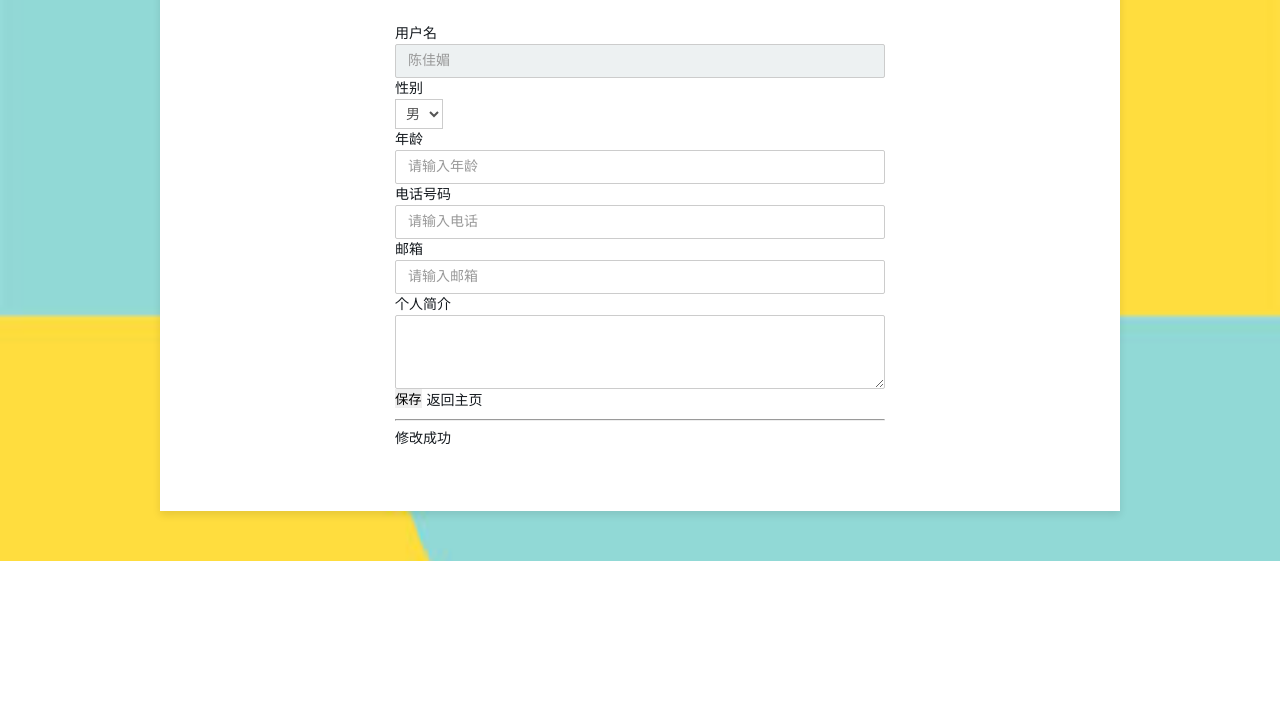
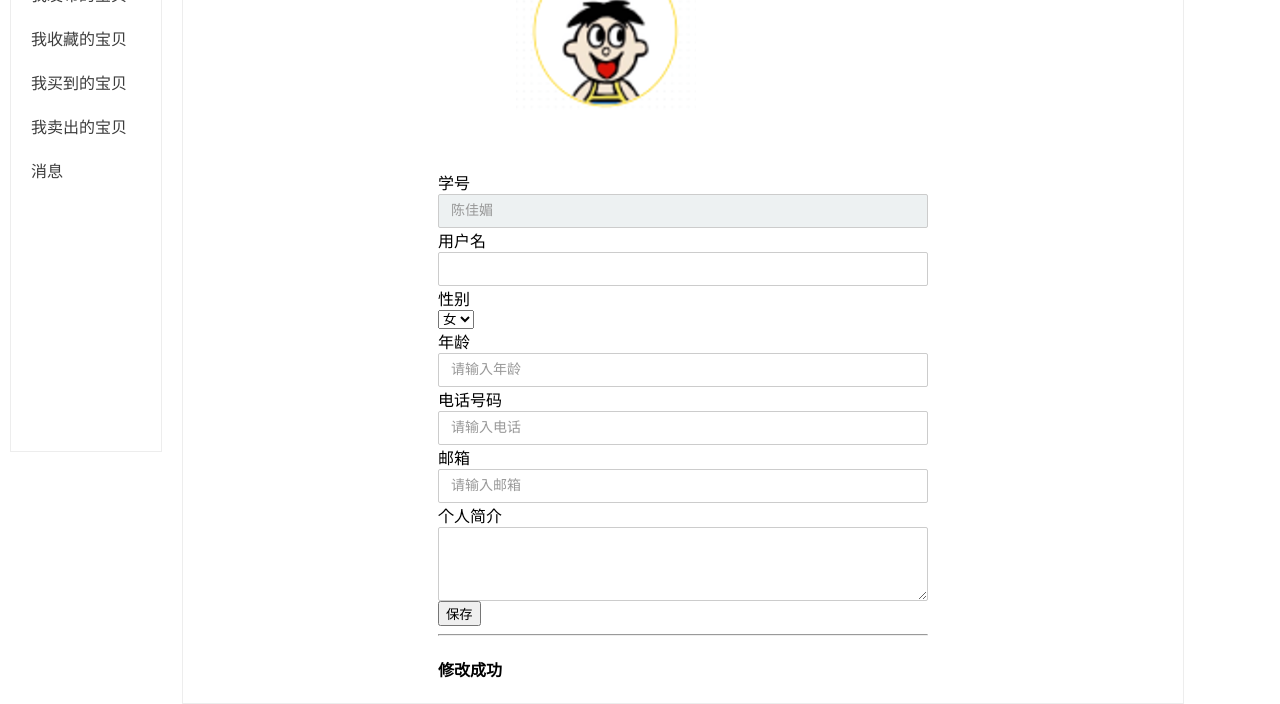
Before and after one commit to CJMMay/secondhand, a Django app: template login_res/templates/xinxi.html in a window 1280 px wide. Shown: the part 420-1124 px from the top of the page. Before the commit the page ends 981 px from the top, so only its background shows below. Run offline with Django 3.2, Linux system fonts and the light colour scheme; the template is opened without the code that fills it, so the values that code supplies are empty.

Commit message:
我的信息

```diff
--- a/login_res/templates/xinxi.html
+++ b/login_res/templates/xinxi.html
@@ -1,32 +1,44 @@
-{% load staticfiles %}
+{% extends "sells/head.html" %}
+{% load static %}
 <!DOCTYPE html>
-<html lang="en">
-
+<html>
 <head>
     <meta charset="utf-8">
-    <title>弍货</title>
-    <link rel="stylesheet" href={% static '/css/base.css' %}>
-    <link rel="stylesheet" href={% static '/css/common-less(1).css' %}>
-    <link rel="stylesheet" href={% static '/css/moco.min.css' %}>
-    <link rel="stylesheet" href={% static '/css/common-less.css' %}>
-    <link rel="stylesheet" href={% static '/css/profile-less.css' %}>
+    <title></title>
 </head>
-<body style="background-image: url({% static '/img/background.jpg' %});background-size:100% 150%;">
-<div id="main">
-    <li role="presentation"><a href="{% url 'sells:product_list' %}">主页</a></li>
-    <div class="page-settings">
-        <div class="top">
-            <div class="w960 mauto top_title">
-                <p>个人信息</p>
-
-            </div>
+<body style="margin: 0;padding: 0;">
+    {% block content %}
+    <link rel="stylesheet" href={% static "css/showmypublish.css" %} />
+    <link rel="stylesheet" href={% static "css/moco.min.css" %} />
+    <link rel="stylesheet" href={% static "css/profile-less.css" %} />
+        <div class="taitou">
         </div>
-        <div class="setting pb10">
-            <div class="nav-tabs pa">
-                <a href="{% url 'login_res:xinxi' %}" class="baseinfo fl active">信息设置</a>
-                <a href="{% url 'login_res:xinxi' %}" class="countinfo fl"></a>
-                <div class="cb"></div>
-            </div>
+        <div class="daohang">
+            <h2 style="margin-left: 20px;margin-top: 10px;">个人中心</h2>
+            <hr style="width: 100px;border:1px solid #DEDEDE;padding: 0;margin-left: 20px;" />
+            <ul class="list">
+                <li class="list-item">
+                    <a href="{% url 'login_res:xinxi' %}">我的信息</a>
+                </li>
+                <li class="list-item">
+                    <a href="{% url "sells:showmypublish" %}">我发布的宝贝</a>
+                </li>
+                <li class="list-item">
+                    <a href="{% url "cart:cart_detail" %}">我收藏的宝贝</a>
+                </li>
+                <li class="list-item">
+                    <a href="#">我买到的宝贝</a>
+                </li>
+                <li class="list-item">
+                    <a href="">我卖出的宝贝</a>
+                </li>
+                <li class="list-item">
+                    <a href="">消息</a>
+                </li>
+            </ul>
+        </div>
+        <div class="main_content">
+            <p style="font-size: 20px;font-family:'agency fb';margin-top: 30px;margin-left: 30px;color: #FFA500;"><strong>我的信息</strong></p>
             <div class="contentBox">
                 <div class="formBox">
                     <div id="setting-profile" class="setting-wrap setting-profile">
@@ -35,24 +47,8 @@
                             <label class="label-name" for="job">头像：</label>
                             <div class="rlf-group">
                                 <img class="fl avator-img" id="js-portrait"
-                                     src="https://b-ssl.duitang.com/uploads/item/201607/21/20160721183004_xkjza.jpeg"
+                                     src="{% static "img/头像.png" %}"
                                      width="180" height="180">
-                                <div class="fl ml20 pr">
-                                    <div id="avator-btns" class="avator-btn-inner">
-
-                                        <div class="avator-btn-wrap">
-                                            <form target="uploadtarget" action="postpic" method="post"
-                                                  enctype="multipart/form-data">
-                                                <a href="javascript:void(0)" hidefocus="true" class="avator-btn-fake">上传头像</a>
-                                                <input class="hide" type="file" title="上传头像" name="fileField"
-                                                       id="upload" accept="image/*">
-                                                <input class="hide" type="hidden" name="type" value="1">
-                                            </form>
-                                            <iframe src="about:blank" id="uploadtarget" name="uploadtarget"
-                                                    frameborder="0" style="display:none;"></iframe>
-                                        </div>
-                                    </div>
-                                </div>
                                 <div class="cb"></div>
                                 <p class="rlf-tip-wrap errorHint color-red"></p>
                             </div>
@@ -62,23 +58,38 @@
                             {#<form class="navbar-form navbar-left" method="post" action="{% url 'login_res:do_xinxi' %}">#}
                             {% csrf_token %}
                             <div class="form-group">
-                                <label for="inputEmail3" class="col-sm-2 control-label">用户名</label>
+                                <label for="inputEmail3" class="col-sm-2 control-label">学号</label>
                                 <div class="col-sm-4">
-                                    <input type="text" name="username" id="inputEmail3" autocomplete="off"
+                                    <input type="text" name="stuid" id="inputEmail3"
                                            data-validate="require-nick" class="moco-form-control" placeholder="陈佳媚"
                                            readonly="true" required
-                                           value="{{ username }}">{% if request.session.error %}
+                                           value="{{ stuid }}">{% if request.session.error %}
                                     {{ request.session.error }}
                                 {% endif %}
                                 </div>
                             </div>
                             <div class="form-group">
+                                <label for="inputEmail3" class="col-sm-2 control-label">用户名</label>
+                                <div class="col-sm-4">
+                                    <input type="text" name="username" id="inputEmail3" autocomplete="off"
+                                           data-validate="require-nick" class="moco-form-control" placeholder=""
+                                           required value="{{ username }}">
+                                </div>
+                            </div>
+                            <div class="form-group">
                                 <label for="inputPassword3" class="col-sm-2 control-label">性别</label>
                                 <div class="col-sm-4">
+                                    {% if sex == "男" %}
                                     <select class="form-control" name="sex">
                                         <option>男</option>
                                         <option>女</option>
                                     </select>
+                                     {% else %}
+                                     <select class="form-control" name="sex">
+                                        <option>女</option>
+                                        <option>男</option>
+                                    </select>
+                                    {% endif %}
                                 </div>
                             </div>
                             <div class="form-group">
@@ -134,7 +145,6 @@
                                             data-toggle="modal"
                                             data-target=".bs-example-modal-sm" hidefocus="true" aria-role="button">保存
                                     </button>
-                                    <a href="{% url 'sells:product_list' %}" class="btn btn-primary">返回主页</a>
                                 </div>
                             </div>
                             <div class="modal fade bs-example-modal-sm" tabindex="-1" role="dialog"
@@ -154,8 +164,6 @@
                     </div>
                   </div>
               </div>
-          </div>
-      </div>
-
+{% endblock %}
 </body>
 </html>
--- a/sells/templates/showmypublish.html
+++ b/sells/templates/showmypublish.html
@@ -16,7 +16,7 @@
     		<hr style="width: 100px;border:1px solid #DEDEDE;padding: 0;margin-left: 20px;" />
     		<ul class="list">
     			<li class="list-item">
-    				<a href="#">我的信息</a>
+    				<a href="{% url 'login_res:xinxi' %}">我的信息</a>
     			</li>
     			<li class="list-item">
     				<a href="{% url "sells:showmypublish" %}">我发布的宝贝</a>
```
Also changed, not shown: login_res/views.py (+7 -5 lines), db.sqlite3.
